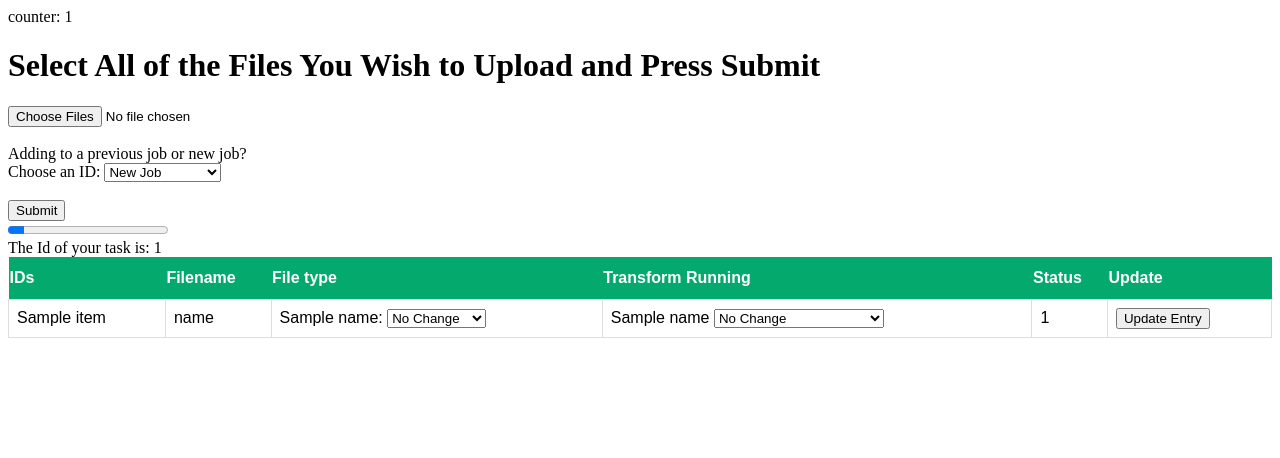
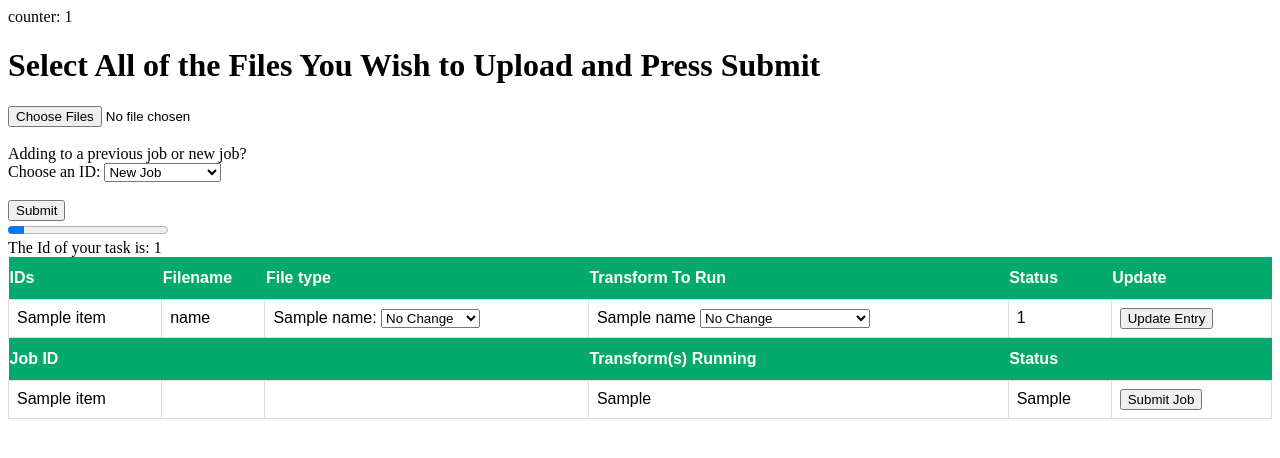
Before and after one commit to matthew-halligan/Virtualbox, a Flask app: template TPCP_Portal/templates/index2.html in a window 1280 px wide. Shown: the top 458 px of the page. Run offline with Flask 2, Linux system fonts and the light colour scheme; the template is opened without the code that fills it: most values are stand-ins (such as "Sample title", 1, 10 or a date in 2020); some libraries are stand-ins or nearby versions.

Commit message:
committing to fix corrupted local repo

```diff
--- a/TPCP_Portal/app.py
+++ b/TPCP_Portal/app.py
@@ -50,6 +50,7 @@ def modify_or_upload_files():
         filetype = request.form['FileType'] if request.form['FileType'] != 'No Change' else get_task_map_id_file_info(id, filename, 0)
         transform = request.form['Transform'] if request.form['Transform'] != 'No Change' else get_task_map_id_file_info(id, filename, 1)
         status = request.form['Status']
+        job_status = "Must Pipe Output"
         # status = ""
         print(f"id: {id}")
         print(f"filename: {filename}")
@@ -57,7 +58,7 @@ def modify_or_upload_files():
         print(f"transform: {transform}")
         print(f"status: {status}")
         add_to_task_map(id, filename, transform, filetype, status)
-
+        update_job_info(id, transform, job_status)
         return render_template("index2.html",
                                current_series_ids=sorted(os.listdir(app.config['UPLOAD_FOLDER'])),
                                current_tasks=gi.current_tasks)
@@ -96,14 +97,25 @@ def modify_or_upload_files():
                        current_tasks=gi.current_tasks)
 
 
+def update_job_info(id, job_transform, job_status):
+    try:
+        if job_transform != "No Change":
+            gi.current_tasks[id]["JobInfo"][0] = job_transform
+        if job_status != "None To Report":
+            gi.current_tasks[id]["JobInfo"][1] = job_status
+    except KeyError as e:
+        print(e)
+
+
 def add_to_task_map(id, filename, transform, filetype, status):
     # Task Map Structure is as follows
-    # { id:{filename: [filetype, transform, status]}, ...,
-    #   id+n:{filename: [filetype, transform, status]} }
+    # { id:{filename: [filetype, transform, status], "JobInfo": [transform, status]}, ...,
+    #   id+n:{filename: [filetype, transform, status], "JobInfo": [transform, status]} }
     try:
         gi.current_tasks[id][filename] = [filetype, transform, status]
+
     except KeyError:
-        gi.current_tasks[id] = {filename: [filetype, transform, status]}
+        gi.current_tasks[id] = {filename: [filetype, transform, status], "JobInfo": [transform, "None To Report"]}
 
 
 def get_task_map_id(id):
--- a/TPCP_Portal/templates/index2.html
+++ b/TPCP_Portal/templates/index2.html
@@ -89,12 +89,13 @@
                     <th>IDs</th>
                     <th>Filename</th>
                     <th>File type</th>
-                    <th>Transform Running</th>
+                    <th>Transform To Run</th>
                     <th>Status</th>
                     <th>Update</th>
                   </tr></thead>
                 <tbody>
                     {% for key in current_tasks[item].keys() %}
+                    {% if key != "JobInfo" %}
                         <form method="post" onsubmit="upload_table()">
                             <input type="hidden" value="ModifyFile" name="HiddenField">
                             <tr>
@@ -130,7 +131,28 @@
                                 <td><input type="submit" value='Update Entry' id="uploads_table"></td>
                             </tr>
                         </form>
+                    {% endif %}
                     {% endfor %}
+                    <thead><tr>
+                        <th>Job ID</th>
+                        <th></th>
+                        <th></th>
+                        <th>Transform(s) Running</th>
+                        <th>Status</th>
+                        <th></th>
+                    </tr></thead>
+                    <tr>
+                        <td id="JobID">{{item}}</td>
+                        <td></td>
+                        <td></td>
+                        <td id="JobTransform">{{current_tasks[item]["JobInfo"][0]}}</td>
+                        <td id="JobStatus">{{current_tasks[item]["JobInfo"][1]}}</td>
+
+                        <form method="post">
+                            <td><input type="submit" value="Submit Job" id="{{item}}"></td>
+                        </form>
+                    </tr>
+
                   </tbody>
             </table>
         {% endfor %}
@@ -168,7 +190,7 @@
     }
 
     var updateInterval = 5000;
-    setInterval(function(){get_server_data(UpdateCounter, "counter", '/api/methods/get_counter')}, updateInterval)
-    setInterval(function(){get_server_data(UpdateForm, "Status", '/api/methods/get_counter')}, updateInterval)
+    setInterval(function(){get_server_data(UpdateCounter, "JobStatus", '/api/methods/get_counter')}, updateInterval)
+<!--    setInterval(function(){get_server_data(UpdateForm, "JobStatus", '/api/methods/get_counter')}, updateInterval)-->
 
 </script>
```
